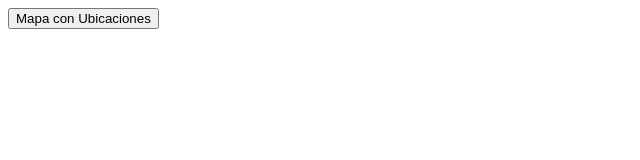
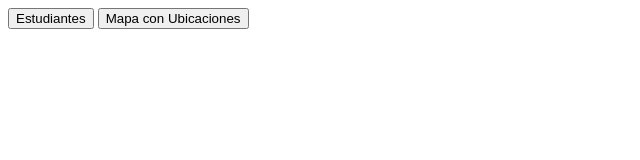
Before and after one commit to R0ger130296/mapaleaflet, a website: page front/index.html in a window 1280 px wide. Shown: the whole page, without its empty margins (0-640 px from the left). Drawn offline with Linux system fonts and the light colour scheme.

Commit message:
mostrar estudiantes

```diff
--- a/front/index.html
+++ b/front/index.html
@@ -11,6 +11,7 @@
 </head>
 <body>
     <div class="buttons">
+        <button onclick="estudiantes()">Estudiantes</button>
         <button onclick="points()">Mapa con Ubicaciones</button>
     </div>
     <div id="mapa"></div>
--- a/front/js/main.js
+++ b/front/js/main.js
@@ -1,5 +1,5 @@
 class mymapa {
-    getStudents = () => {
+    estudiantes = () => {
         const http = new XMLHttpRequest();
         const API_URL = "http://localhost:3000/estudiantes";
 
@@ -42,3 +42,6 @@ const mostrar = new mymapa();
 points = () => {
     return mostrar.points();
 }
+estudiantes = () => {
+    return mostrar.estudiantes();
+}
```
